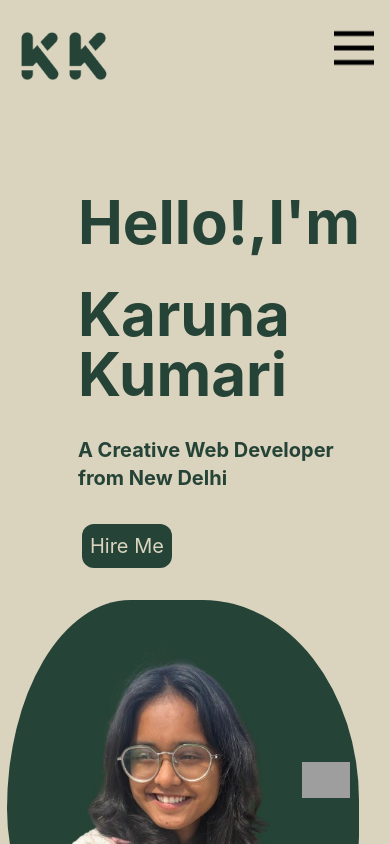
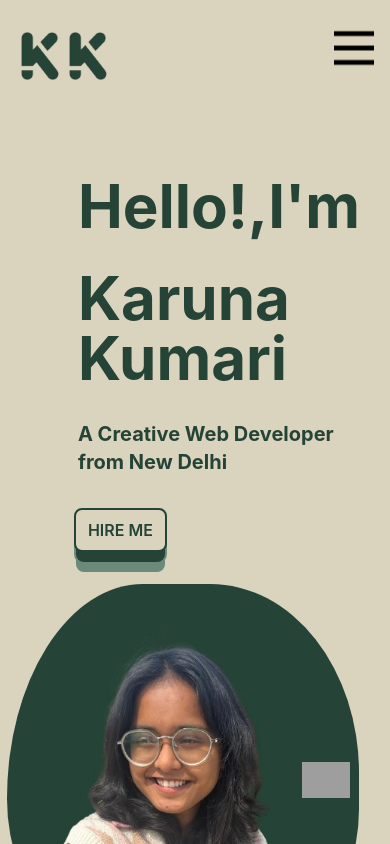
Before and after one commit to Karuna2505/Portfolio, a React (Create React App) app: page / in a window 390 px wide. Shown: the top 844 px of the page. Built offline with nearby package versions, Linux system fonts and the light colour scheme; grey boxes are pictures that could not be loaded.

Commit message:
Buttons Design

```diff
--- a/public/index.html
+++ b/public/index.html
@@ -14,8 +14,9 @@
       manifest.json provides metadata used when your web app is installed on a
       user's mobile device or desktop. See https://developers.google.com/web/fundamentals/web-app-manifest/
     -->
-    <link rel="manifest" href="%PUBLIC_URL%/manifest.json" />
-    <!--
+    <link rel="preconnect" href="https://fonts.googleapis.com">
+    <link rel="preconnect" href="https://fonts.gstatic.com" crossorigin>
+    <link href="https://fonts.googleapis.com/css2?family=Source+Code+Pro:ital,wght@0,200..900;1,200..900&family=Source+Sans+3:ital,wght@0,200..900;1,200..900&display=swap" rel="stylesheet"> <!--
       Notice the use of %PUBLIC_URL% in the tags above.
       It will be replaced with the URL of the `public` folder during the build.
       Only files inside the `public` folder can be referenced from the HTML.
--- a/src/App.css
+++ b/src/App.css
@@ -21,6 +21,56 @@ body{
 }
 
 
+ button.learn-more {
+  -webkit-transform-style: preserve-3d;
+  transform-style: preserve-3d;
+  -webkit-transition: background 150ms cubic-bezier(0, 0, 0.58, 1), -webkit-transform 150ms cubic-bezier(0, 0, 0.58, 1);
+  transition: transform 150ms cubic-bezier(0, 0, 0.58, 1), background 150ms cubic-bezier(0, 0, 0.58, 1), -webkit-transform 150ms cubic-bezier(0, 0, 0.58, 1);
+ }
+
+ button.learn-more::before {
+  position: absolute;
+  content: '';
+  width: 100%;
+  height: 100%;
+  top: 0;
+  left: 0;
+  right: 0;
+  bottom: 0;
+  background: #254336;
+  border-radius: inherit;
+  -webkit-box-shadow: 0 0 0 2px #254336, 0 0.625em 0 0 #254336;
+  box-shadow: 0 0 0 2px #6B8A7A, 0 0.625em 0 0 #6B8A7A;
+  -webkit-transform: translate3d(0, 0.75em, -1em);
+  transform: translate3d(0, 0.75em, -1em);
+  transition: transform 150ms cubic-bezier(0, 0, 0.58, 1), box-shadow 150ms cubic-bezier(0, 0, 0.58, 1), -webkit-transform 150ms cubic-bezier(0, 0, 0.58, 1), -webkit-box-shadow 150ms cubic-bezier(0, 0, 0.58, 1);
+ }
+
+ button.learn-more:hover {
+  background: #DAD3BE;
+  -webkit-transform: translate(0, 0.25em);
+  transform: translate(0, 0.25em);
+ }
+
+ button.learn-more:hover::before {
+  -webkit-box-shadow: 0 0 0 2px #6B8A7A, 0 0.5em 0 0 #6B8A7A;
+  box-shadow: 0 0 0 2px #6B8A7A, 0 0.5em 0 0 #6B8A7A;
+  -webkit-transform: translate3d(0, 0.5em, -1em);
+  transform: translate3d(0, 0.5em, -1em);
+ }
+
+ button.learn-more:active {
+  background: #6B8A7A;
+  -webkit-transform: translate(0em, 0.75em);
+  transform: translate(0em, 0.75em);
+ }
+
+ button.learn-more:active::before {
+  -webkit-box-shadow: 0 0 0 2px #6B8A7A, 0 0 #6B8A7A;
+  box-shadow: 0 0 0 2px #6B8A7A, 0 0 #6B8A7A;
+  -webkit-transform: translate3d(0, 0, -1em);
+  transform: translate3d(0, 0, -1em);
+ }
 
 @keyframes animate{
   0%,100%{
--- /dev/null
+++ b/src/Components/Button.js
@@ -0,0 +1,13 @@
+import React from "react";
+
+function Button({title}) {
+  return (
+    <div>
+      <button className="learn-more relative mx-7 font-semibold text-[#254336] px-3 py-2 bg-[#DAD3BE] border-2 border-[#254336] rounded-lg">
+        {title}
+      </button>
+    </div>
+  );
+}
+
+export default Button;
--- a/src/Components/Navbar.js
+++ b/src/Components/Navbar.js
@@ -23,6 +23,7 @@ const Navbar = () => {
     <nav className="h-auto overflow-hidden z-10  mt-6 ">
       {isMobile ? (
         <div className="flex justify-between">
+
         <div className="flex px-4">
         <img src={icon} alt="icon" className="h-12 mt-2 cursor-pointer" />
         <img src={icon} alt="icon" className="h-12 mt-2 cursor-pointer" />
--- a/src/Components/Skill.js
+++ b/src/Components/Skill.js
@@ -3,7 +3,7 @@ import React from 'react';
 function Skill({title,image}) {
   return (
     <div className='flex flex-col items-center m-8'>
-      <img src={image} alt={title} className='h-32 w-24'/>
+      <img src={image} alt={title} className='h-24 w-24'/>
       <h1 className='text-2xl font-semibold '>{title}</h1>
     </div>
   )
--- a/src/Pages/About.js
+++ b/src/Pages/About.js
@@ -17,7 +17,7 @@ function About() {
         staying active with sports like table tennis. These hobbies help me
         maintain a healthy work-life balance and fuel my passion for innovation
         and problem-solving.</h1>
-        <a href="https://drive.google.com/file/d/1zfoUt7KwqNzwsl_OgQyr6zeNKgTuDW5g/view?usp=sharing" className="text-xl bg-[#254336] p-3 text-[#DAD3BE] rounded-xl mb-14 mt-10">RESUME</a>
+        <a href="https://drive.google.com/file/d/1zfoUt7KwqNzwsl_OgQyr6zeNKgTuDW5g/view?usp=sharing" className="w-32  text-xl bg-[#DAD3BE]  text-[#254336] rounded-full p-2 mb-14 mt-10 text-center hover:bg-[#254336] hover:text-[#DAD3BE]">RESUME</a>
 
     </div>
   );
--- a/src/Pages/Home.js
+++ b/src/Pages/Home.js
@@ -1,15 +1,16 @@
 import React from 'react'
 import image from "../Assets/image.jpg";
+import Button from '../Components/Button';
 function Home() {
   return (
     <div id="home" className='h-auto pb-12'>
      <div className='flex flex-col  items-center mt-4 md:flex-row md:justify-evenly'>
 
-     <div className='mt-16 ml-12 text-[#254336]'>
+     <div className='mt-12 ml-12 text-[#254336]'>
      <h1 className='font-bold text-6xl m-8'>Hello!,I'm</h1>
      <h1 className='font-bold text-6xl m-8'>Karuna Kumari</h1>
      <h1 className='font-bold text-xl m-8'>A Creative Web Developer from New Delhi</h1>
-     <button className='mx-9 bg-[#254336] text-[#DAD3BE] text-xl p-2 rounded-xl'>Hire Me</button>
+     <Button title="HIRE ME"/>
      </div>
 
      <img src={image} alt="my-image" className='one w-[22rem] h-[25rem] mt-8 mr-6'/>
--- a/src/Pages/Skills.js
+++ b/src/Pages/Skills.js
@@ -17,7 +17,7 @@ function Skills() {
   return (
     <div id="skills" className="h-auto flex flex-col items-center">
       <h1 className="text-5xl text-[#254336] font-bold mt-14">SKILLS</h1>
-      <div className="grid grid-cols-2 sm:grid-cols-3 md:grid-cols-4 lg:grid-cols-4 xl:grid-cols-5 gap-6 p-4 mt-6">
+      <div className="grid grid-cols-2 sm:grid-cols-3 md:grid-cols-4 lg:grid-cols-4 xl:grid-cols-5 gap-6 p-4 my-6">
         {skillsData.map(skill => (
           <Skill
             key={skill.id}
```
